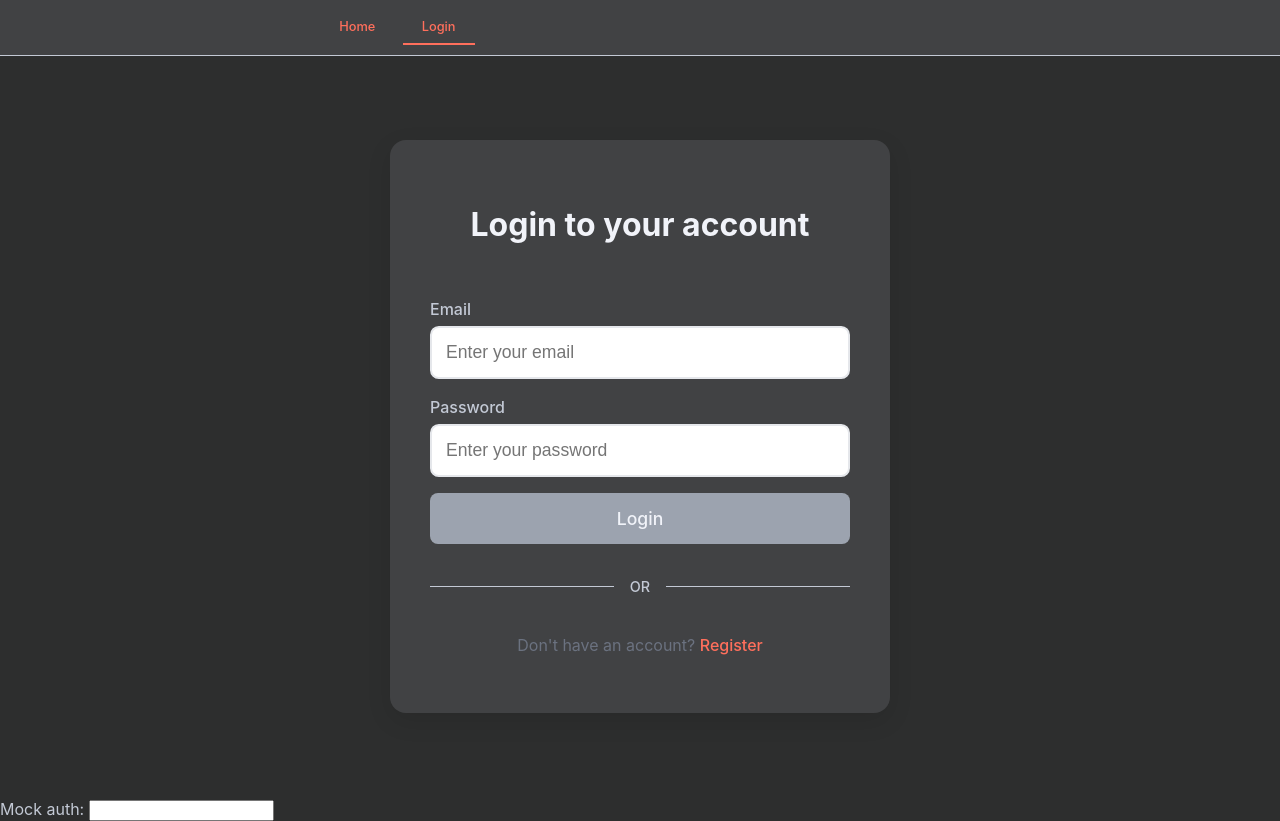
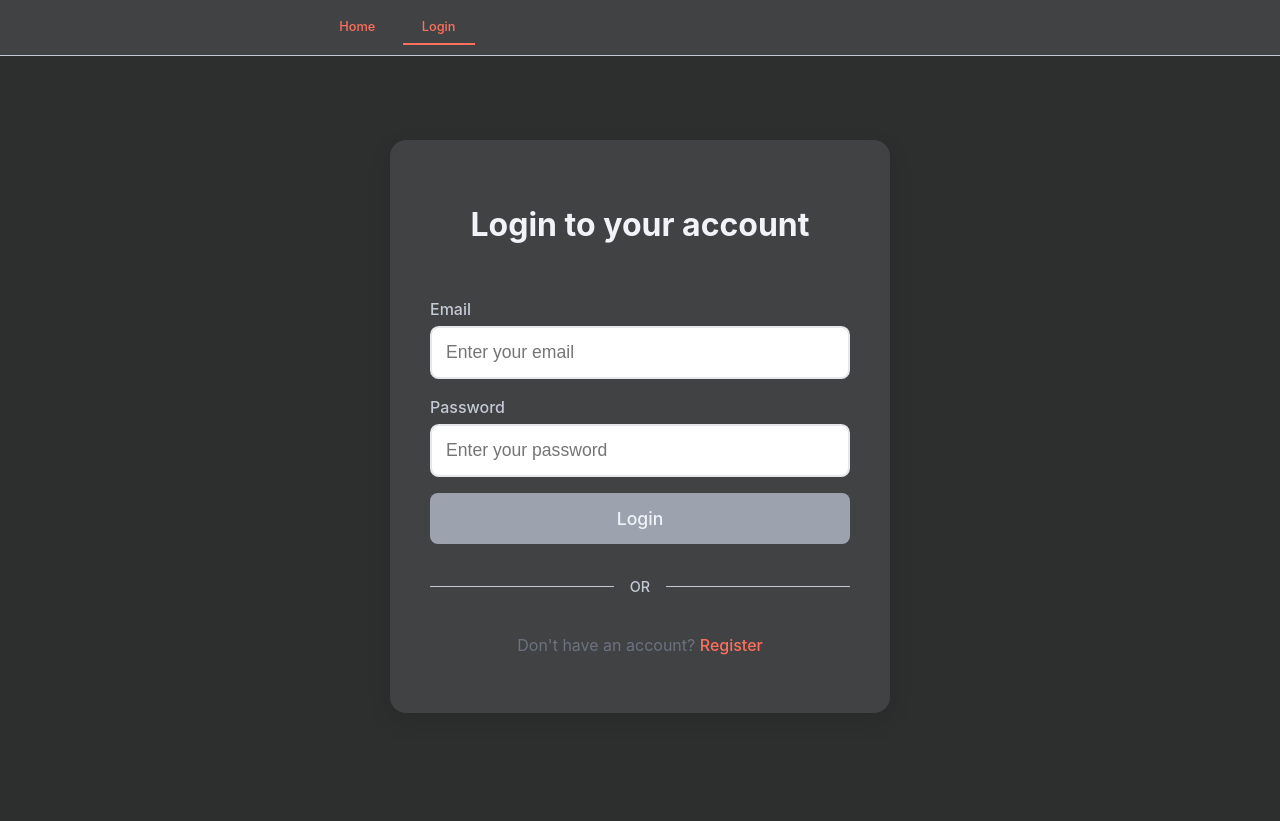
Before and after one commit to HexaTeam-By-Epitech/area, a Vue app in the folder frontend/: page /webauth in a window 1280 px wide. After the commit the page ends 800 px from the top, so only its background shows below. Built offline with nearby package versions, Linux system fonts and the light colour scheme; no server answers.

Commit message:
fix: removed token in clear

```diff
--- a/frontend/src/views/auth/AuthPage.vue
+++ b/frontend/src/views/auth/AuthPage.vue
@@ -13,8 +13,6 @@ const authStore = useAuthStore();
     <Register v-else-if="(authStore.page === 'register') || (authStore.page === 'waitingcode')" />
     <Login v-else />
   </div>
-  <label for="mock-auth-token">Mock auth: </label>
-  <input type="text" id="mock-auth-token" v-model="authStore.token" />
 </template>
 
 <style scoped>
```
